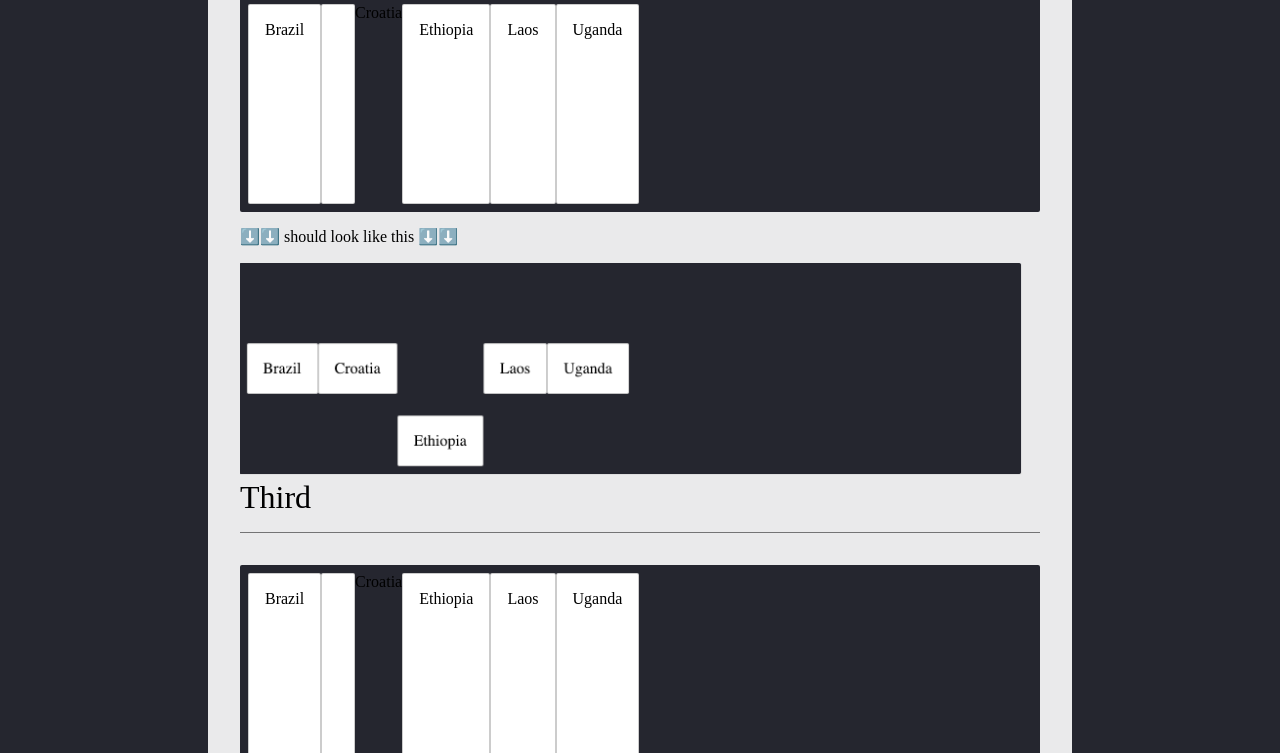
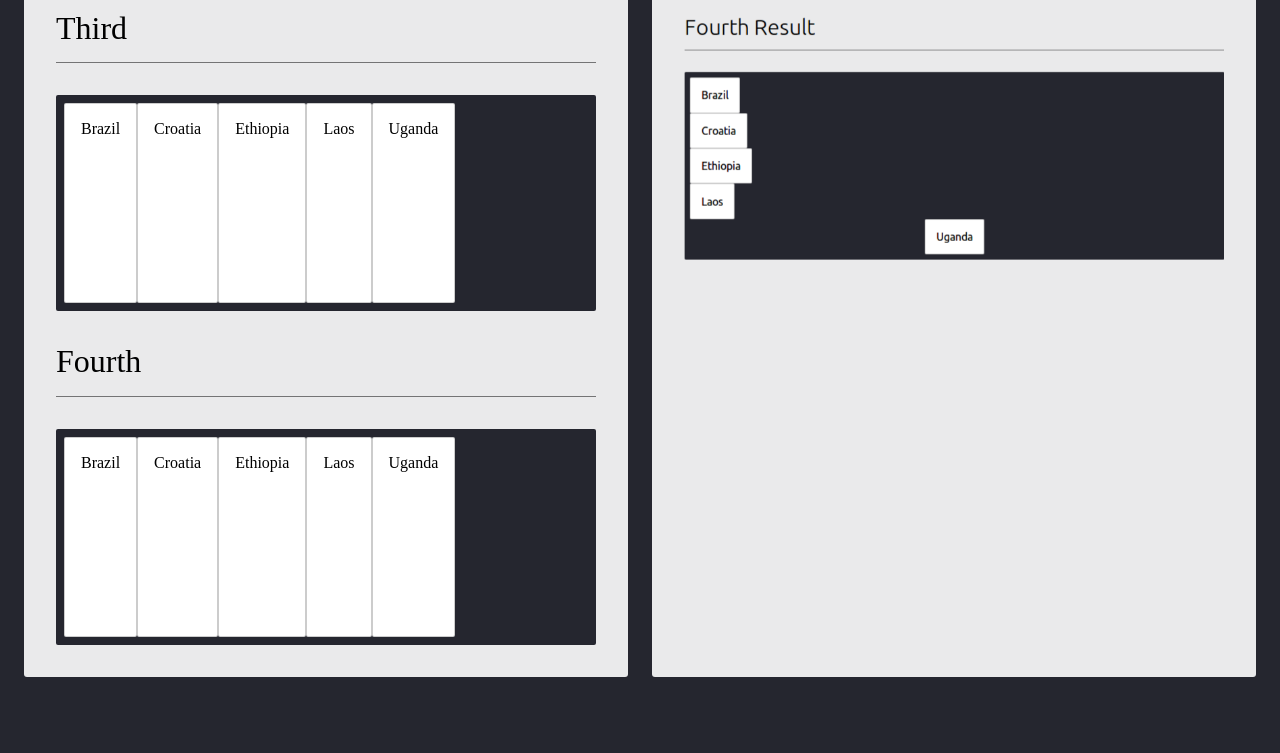
Before and after one commit to CodeYourFuture/html-css-git-exercises, a website: page week-2/14-align-self/index.html in a window 1280 px wide. Shown: the part 722-1475 px from the top of the page. After the commit the page ends 1431 px from the top, so only its background shows below. Drawn offline with Linux system fonts and the light colour scheme.

Commit message:
move solutions to separate side panel

```diff
--- a/exercise-specific-src/13-order/custom.css
+++ b/exercise-specific-src/13-order/custom.css
@@ -1,3 +1,14 @@
-.solution-example {
-	height: 62px;
+body {
+	display: flex;
+	justify-content: space-evenly;
+	flex-wrap: wrap;
 }
+
+.site-wrapper {
+    margin-right: 0;
+    margin-left: 0;
+}
+
+.solution {
+	width: 300px;
+}
--- a/exercise-specific-src/14-align-self/custom.css
+++ b/exercise-specific-src/14-align-self/custom.css
@@ -2,6 +2,20 @@
     min-height: 200px;
 }
 
-.solution-example {
-	height: 212px;
+
+
+body {
+	display: flex;
+	justify-content: space-evenly;
+	flex-wrap: wrap;
 }
+
+.site-wrapper {
+    margin-right: 0;
+    margin-left: 0;
+    min-width: 540px;
+}
+
+.solution {
+	width: 540px;
+}
--- a/week-2/14-align-self/index.html
+++ b/week-2/14-align-self/index.html
@@ -18,49 +18,44 @@
     </div>
     <ul class="countries countries--tall countries--first">
 			<li class="country country--brazil">Brazil</li>
-			<li class="country country--croatia"></li>Croatia</li>
+			<li class="country country--croatia">Croatia</li>
 			<li class="country country--ethiopia">Ethiopia</li>
 			<li class="country country--laos">Laos</li>
 			<li class="country country--uganda">Uganda</li>
     </ul>
-    <p>⬇️⬇️ should look like this ⬇️⬇️</p>
-    <img class="solution-example" src="../../exercise-specific-src/14-align-self/ex1.png">
     <div class="site-header">
       <h1 class="site-header__title">Second</h1>
     </div>
     <ul class="countries countries--tall countries--second">
 			<li class="country country--brazil">Brazil</li>
-			<li class="country country--croatia"></li>Croatia</li>
+			<li class="country country--croatia">Croatia</li>
 			<li class="country country--ethiopia">Ethiopia</li>
 			<li class="country country--laos">Laos</li>
 			<li class="country country--uganda">Uganda</li>
     </ul>
-    <p>⬇️⬇️ should look like this ⬇️⬇️</p>
-    <img class="solution-example" src="../../exercise-specific-src/14-align-self/ex2.png">
     <div class="site-header">
       <h1 class="site-header__title">Third</h1>
     </div>
     <ul class="countries countries--tall countries--third">
 			<li class="country country--brazil">Brazil</li>
-			<li class="country country--croatia"></li>Croatia</li>
+			<li class="country country--croatia">Croatia</li>
 			<li class="country country--ethiopia">Ethiopia</li>
 			<li class="country country--laos">Laos</li>
 			<li class="country country--uganda">Uganda</li>
     </ul>
-    <p>⬇️⬇️ should look like this ⬇️⬇️</p>
-    <img class="solution-example" src="../../exercise-specific-src/14-align-self/ex3.png">
     <div class="site-header">
       <h1 class="site-header__title">Fourth</h1>
     </div>
     <ul class="countries countries--tall countries--fourth">
 			<li class="country country--brazil">Brazil</li>
-			<li class="country country--croatia"></li>Croatia</li>
+			<li class="country country--croatia">Croatia</li>
 			<li class="country country--ethiopia">Ethiopia</li>
 			<li class="country country--laos">Laos</li>
 			<li class="country country--uganda">Uganda</li>
     </ul>
-    <p>⬇️⬇️ should look like this ⬇️⬇️</p>
-    <img class="solution-example" src="../../exercise-specific-src/14-align-self/ex4.png">
+  </div>
+  <div class="site-wrapper site-wrapper">
+    <img class="solution" src="../../exercise-specific-src/14-align-self/solutions.png">
   </div>
 </body>
 
```
Also changed, not shown: week-2/13-order/index.html (+7 -10 lines), exercise-specific-src/13-order/ex1.png (deleted), exercise-specific-src/13-order/ex2.png (deleted), exercise-specific-src/13-order/ex3.png (deleted), exercise-specific-src/13-order/solutions.png (added), exercise-specific-src/14-align-self/ex1.png (deleted), exercise-specific-src/14-align-self/ex2.png (deleted), exercise-specific-src/14-align-self/ex3.png (deleted), exercise-specific-src/14-align-self/ex4.png (deleted), exercise-specific-src/14-align-self/solutions.png (added).
